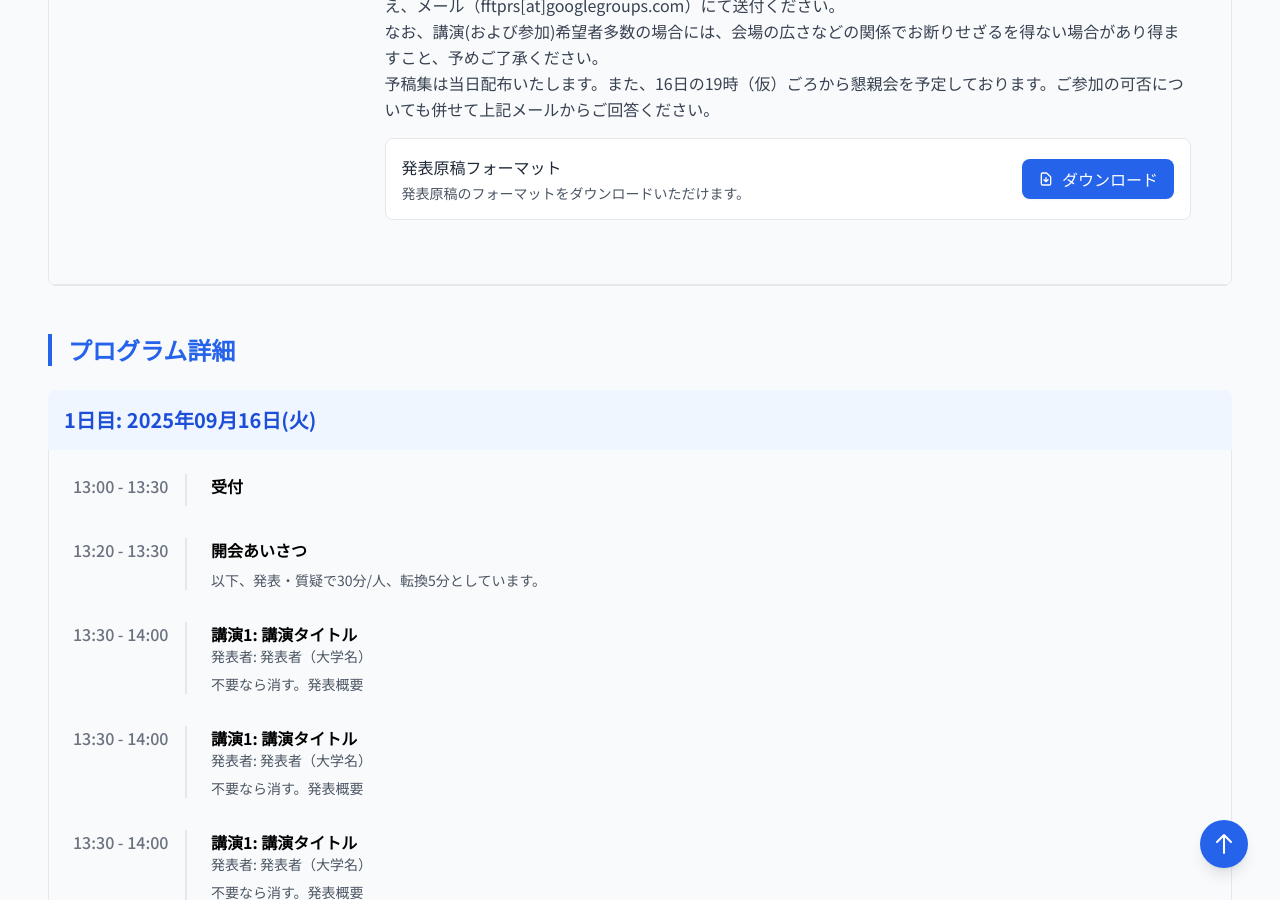
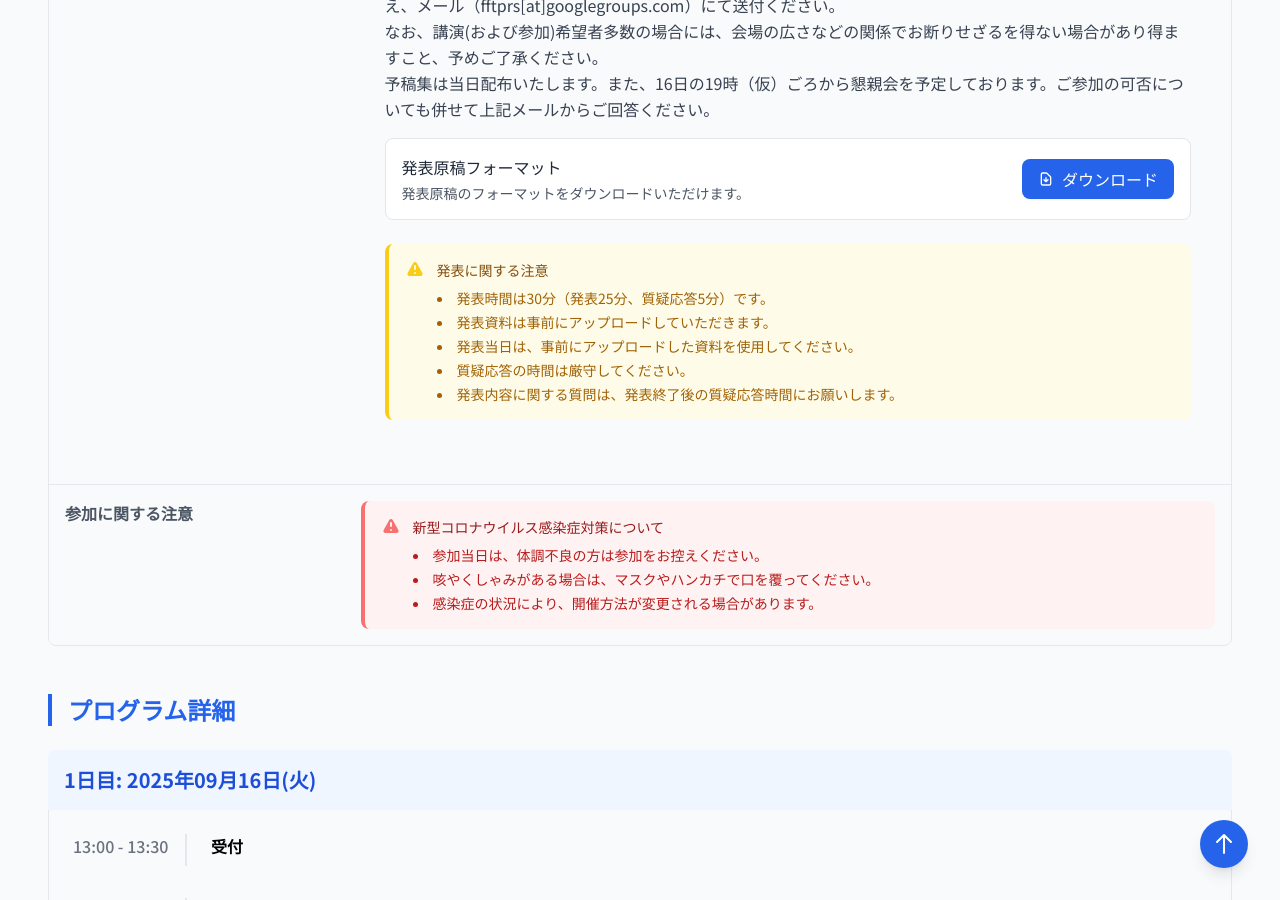
Before and after one commit to ko-max-123/site, a Jekyll site: the page built from pages/workshop11.html, in a window 1280 px wide and 900 px high, scrolled down 1702 px. Built offline with Jekyll 4.4.1, drawn with Linux system fonts in a browser that asks for light colours; nearby versions of some CDN libraries.

Commit message:
No.1、10対応

```diff
--- a/pages/workshop11.html
+++ b/pages/workshop11.html
@@ -111,8 +111,7 @@ description: "第11回有限体理論とその擬似乱数系列生成への応
                                     <h5 class="text-sm font-medium text-yellow-800 mb-2">発表に関する注意</h5>
                                     <div class="text-sm text-yellow-700">
                                         <ul class="list-disc list-inside space-y-1">
-                                            <li>発表時間は20分（発表15分、質疑応答5分）です。</li>
-                                            <li>発表は日本語または英語で行ってください。</li>
+                                            <li>発表時間は30分（発表25分、質疑応答5分）です。</li>
                                             <li>発表資料は事前にアップロードしていただきます。</li>
                                             <li>発表当日は、事前にアップロードした資料を使用してください。</li>
                                             <li>質疑応答の時間は厳守してください。</li>
@@ -122,7 +121,31 @@ description: "第11回有限体理論とその擬似乱数系列生成への応
                                 </div>
                             </div>
                         </div>
-                        -->
+
+                    </div>
+                </div>
+            </div>
+            <div class="grid grid-cols-1 md:grid-cols-4">
+                <div class="bg-gray-50 p-4 font-semibold text-gray-600">参加に関する注意</div>
+                <div class="p-4 md:col-span-3">
+                    <div class="bg-red-50 border-l-4 border-red-400 p-4 rounded-lg">
+                        <div class="flex">
+                            <div class="flex-shrink-0">
+                                <svg class="h-5 w-5 text-red-400" fill="currentColor" viewBox="0 0 20 20">
+                                    <path fill-rule="evenodd" d="M8.257 3.099c.765-1.36 2.722-1.36 3.486 0l5.58 9.92c.75 1.334-.213 2.98-1.742 2.98H4.42c-1.53 0-2.493-1.646-1.743-2.98l5.58-9.92zM11 13a1 1 0 11-2 0 1 1 0 012 0zm-1-8a1 1 0 00-1 1v3a1 1 0 002 0V6a1 1 0 00-1-1z" clip-rule="evenodd"></path>
+                                </svg>
+                            </div>
+                            <div class="ml-3">
+                                <h5 class="text-sm font-medium text-red-800 mb-2">新型コロナウイルス感染症対策について</h5>
+                                <div class="text-sm text-red-700">
+                                    <ul class="list-disc list-inside space-y-1">
+                                        <li>参加当日は、体調不良の方は参加をお控えください。</li>
+                                        <li>咳やくしゃみがある場合は、マスクやハンカチで口を覆ってください。</li>
+                                        <li>感染症の状況により、開催方法が変更される場合があります。</li>
+                                    </ul>
+                                </div>
+                            </div>
+                        </div>
                     </div>
                 </div>
             </div>
```
Also changed, not shown: other parts of pages/workshop11.html (+1 -1 lines).
